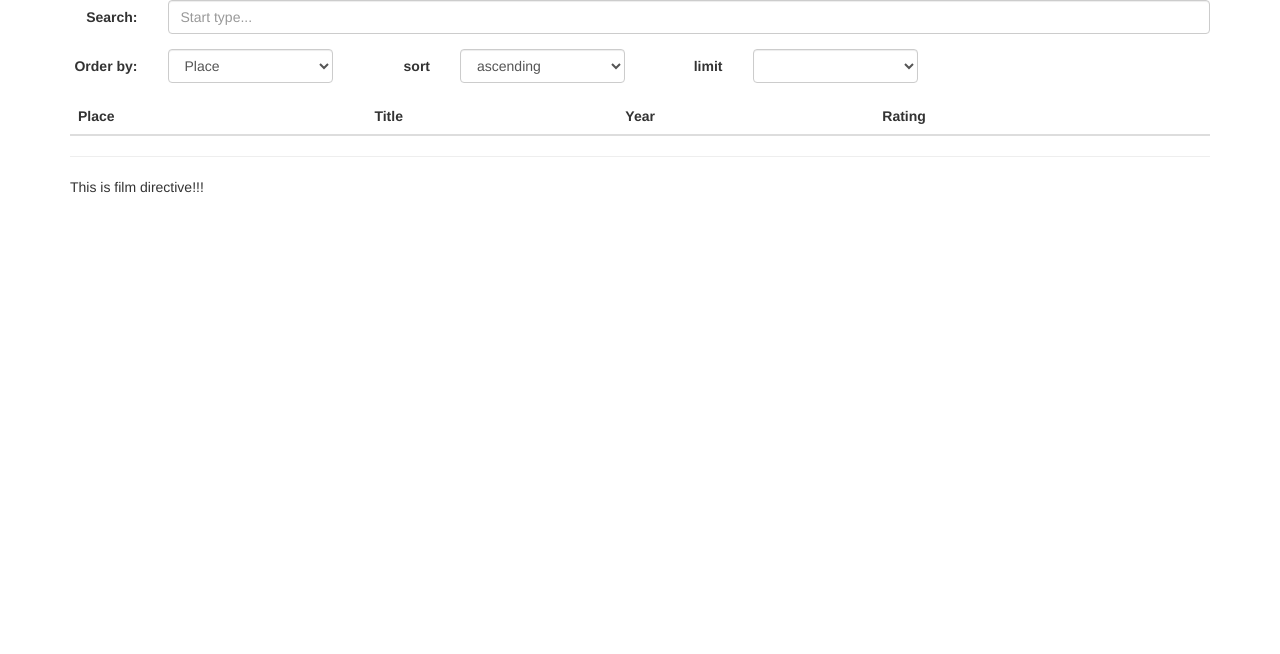
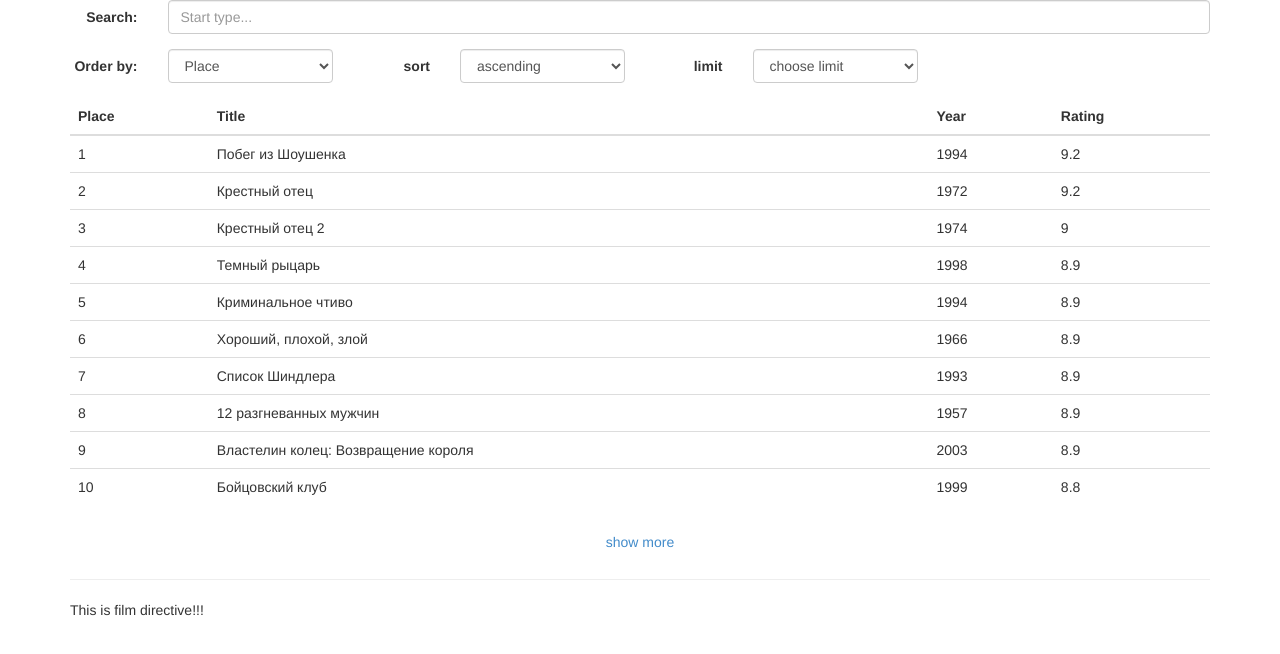
Before and after one commit to winechess/angularjs_tutorial, a website: page app/index.html in a window 1280 px wide. Drawn offline with Linux system fonts and the light colour scheme.

Commit message:
Add link to load more films to the table; Films in the table do not filter now by default;

```diff
--- a/app/index.html
+++ b/app/index.html
@@ -41,7 +41,9 @@
                     <label class="control-label col-lg-1">limit</label>
                     <div class="col-lg-2">
                         <select class="form-control" ng-model='filter.limitTo'
-                                ng-options="i for i in [] | range: 1:10"></select>
+                            ng-options="i for i in [] | range: 1:imdb.films.length">
+                            <option value="">choose limit</option>
+                        </select>
                     </div>
                 </div>
 
@@ -67,14 +69,13 @@
                     </tr>
                 </tbody>
             </table>
+            <div class="btn btn-link center-block" load="loadMoreFilms()">show more</div>
 
             <hr/>
 
             <film>Default text here!</film>
 
         </div>
-
-
 
         <script src="lib/angular/angular.js" type="text/javascript"></script>
         <script src="js/app.js" type="text/javascript"></script>
--- a/app/js/directives.js
+++ b/app/js/directives.js
@@ -21,3 +21,11 @@ app.directive('mouseleave', function(){
        });
    }
 });
+
+app.directive('load', function(){
+    return function(scope, element, attrs){
+       element.bind("click", function(){
+          scope.$apply(attrs.load);
+       });
+    };
+});
--- a/app/js/filters.js
+++ b/app/js/filters.js
@@ -14,14 +14,16 @@ app.filter('range', function() {
             input.push(i);
         }
         return input;
-    }
+    };
 });
 
 app.filter('filterTable', ['filterFilter','orderByFilter', 'limitToFilter', function(f,o,l){
    return function(films, filter){
        films = f(films, filter.query);
        films = o(films, filter.sortBy + filter.orderBy);
-       films = l(films, filter.limitTo);
+       if(filter.limitTo !== null){
+           films = l(films, filter.limitTo);
+       }
        return films;
    }
 }]);
```
